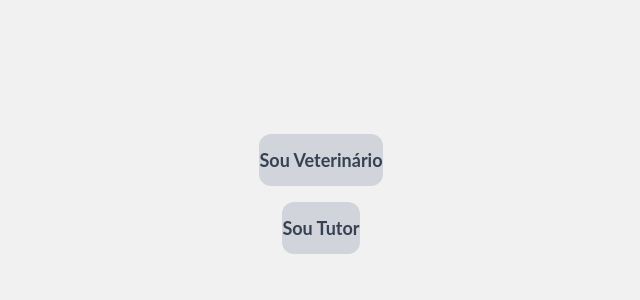
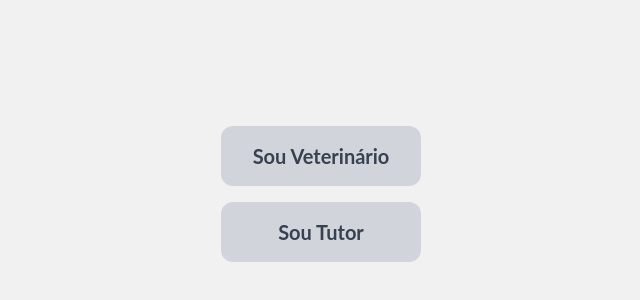
Before and after one commit to marimatulle/petslife, a React (Create React App) app: page /register in a window 1280 px wide. Shown: the part 206-506 px from the top of the page, without its empty margins (319-959 px from the left). Built offline with nearby package versions, Linux system fonts and the light colour scheme.

Commit message:
fix: fixes some styles

```diff
--- a/src/login/Login.jsx
+++ b/src/login/Login.jsx
@@ -31,13 +31,13 @@ const Login = () => {
             <div className="mt-8 flex justify-between items-center">
               <div>
                 <input type="checkbox" id="remember" />
-                <label className="ml-2 font-medium text-base" htmlFor="remember">
+                <label
+                  className="ml-2 font-medium text-base"
+                  htmlFor="remember"
+                >
                   Lembre-se de mim
                 </label>
               </div>
-              <button className="font-medium text-base text-orange-400">
-                Esqueci minha senha
-              </button>
             </div>
             <div className="mt-8 flex flex-col gap-y-4">
               <button className="active:scale-[.98] active:duration-75 transition-all hover:scale-[1.01] ease-in-out py-3 rounded-xl bg-orange-400 text-white text-lg font-bold">
--- a/src/register/Register.jsx
+++ b/src/register/Register.jsx
@@ -33,21 +33,13 @@ const Register = () => {
         <div className="flex flex-col items-center">
           <button
             onClick={() => handleUserTypeChange("veterinario")}
-            className={`${
-              userType === "veterinario"
-                ? "bg-orange-400 text-white"
-                : "bg-gray-300 text-gray-700"
-            } active:scale-[.98] active:duration-75 transition-all hover:scale-[1.01] ease-in-out py-3 rounded-xl text-lg font-bold mb-4`}
+            className="bg-gray-300 text-gray-700 hover:bg-orange-400 hover:text-white active:bg-orange-400 active:text-white active:scale-[.98] active:duration-75 transition-all hover:scale-[1.01] ease-in-out py-4 px-6 rounded-xl text-xl font-bold mb-4 w-[200px]"
           >
             Sou Veterinário
           </button>
           <button
             onClick={() => handleUserTypeChange("tutor")}
-            className={`${
-              userType === "tutor"
-                ? "bg-orange-400 text-white"
-                : "bg-gray-300 text-gray-700"
-            } active:scale-[.98] active:duration-75 transition-all hover:scale-[1.01] ease-in-out py-3 rounded-xl text-lg font-bold`}
+            className="bg-gray-300 text-gray-700 hover:bg-orange-400 hover:text-white active:bg-orange-400 active:text-white active:scale-[.98] active:duration-75 transition-all hover:scale-[1.01] ease-in-out py-4 px-6 rounded-xl text-xl font-bold w-[200px]"
           >
             Sou Tutor
           </button>
@@ -56,15 +48,9 @@ const Register = () => {
       {userType && (
         <div className="hidden relative lg:flex min-h-screen w-1/2 items-center justify-center">
           {userType === "veterinario" ? (
-            <VetUserSVG
-              alt="Imagem de um veterinário cuidando de um cachorro"
-              className=""
-            />
+            <VetUserSVG alt="Imagem de um veterinário cuidando de um cachorro" />
           ) : (
-            <CommonUserSVG
-              alt="Imagem de uma família passeando com seu cachorro"
-              className=""
-            />
+            <CommonUserSVG alt="Imagem de uma família passeando com seu cachorro" />
           )}
         </div>
       )}
```
